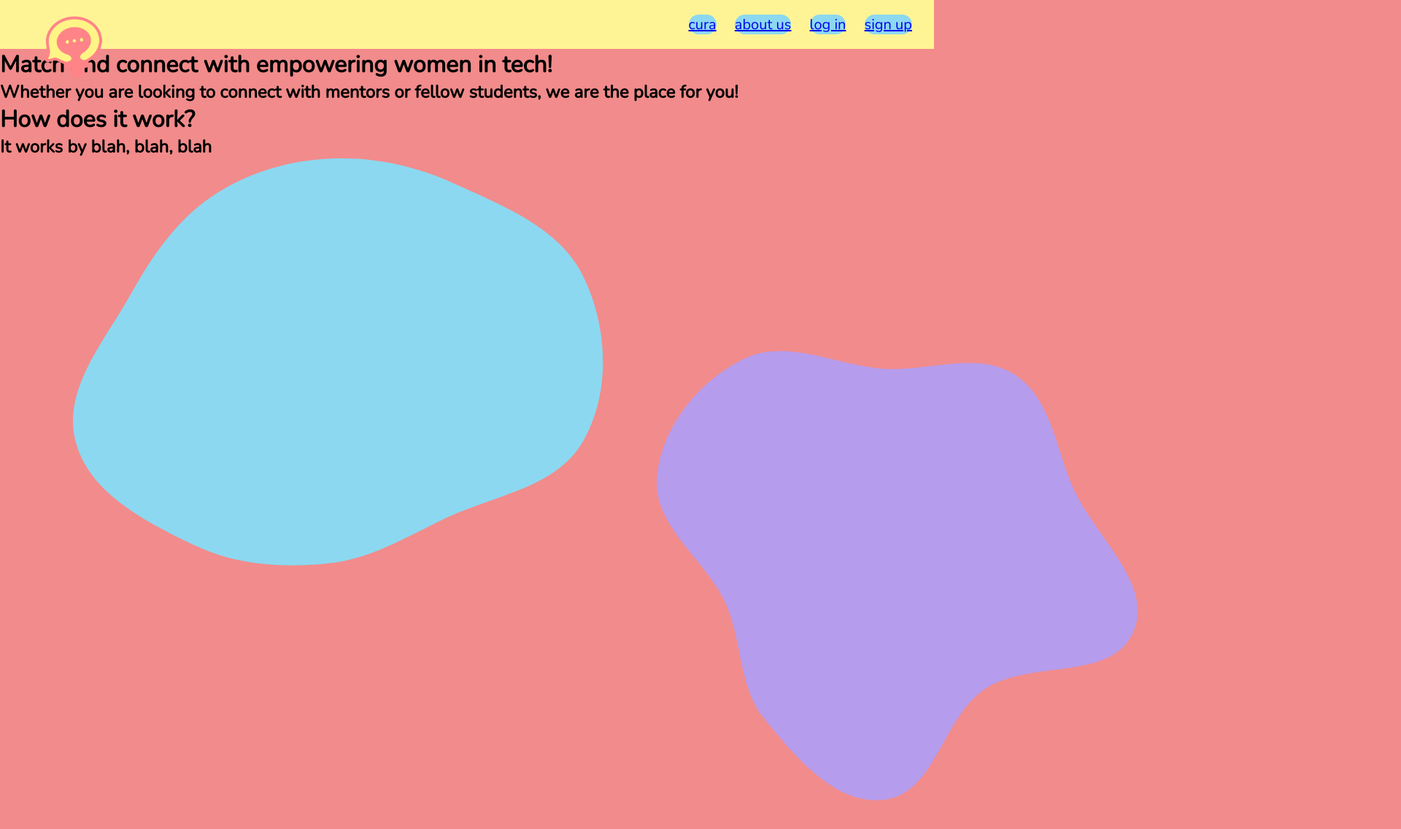
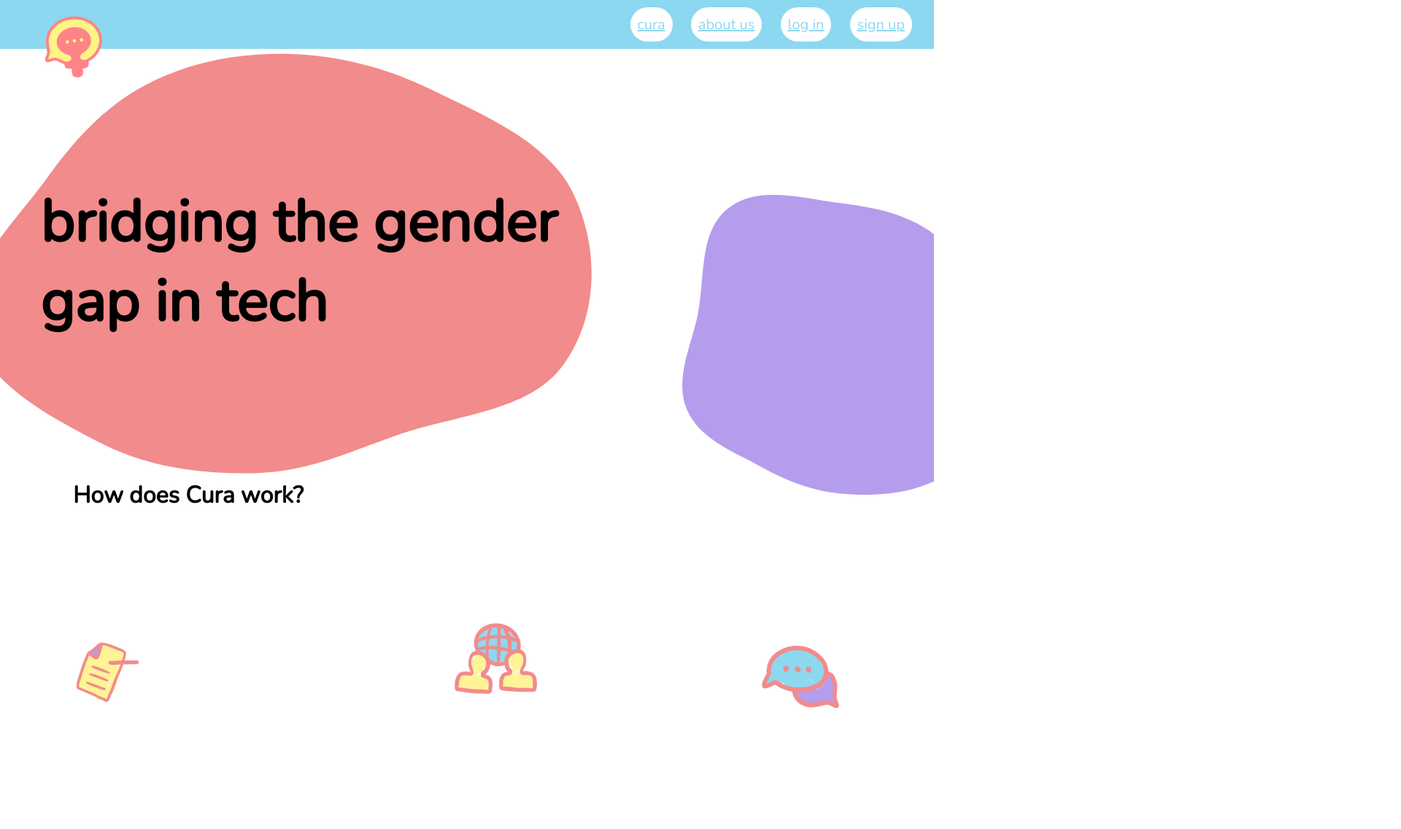
Before and after one commit to lisazhao30/TechNova, a plain HTML site: page home-page.html in a window 1280 px wide. Shown: the top 1136 px of the page at 73% size, 1920 px wide, since content can reach past the window. After the commit the page ends 992 px from the top, so only its background shows below. Drawn offline with nearby package versions, Linux system fonts and the light colour scheme.

Commit message:
Did stuff

```diff
--- a/home-page.css
+++ b/home-page.css
@@ -5,7 +5,7 @@ body {
 }
 
 nav {
-    background-color: #FFF495;
+    background-color: #8CD8F0;
     overflow: hidden;
     position: relative;
     padding: 20px;
@@ -24,11 +24,13 @@ a {
     width: 110px;
     height: 50px;
     margin: 0 10px;
-    background-color: #8CD8F0;
+    background-color: white;
     border-radius: 30px;
     border: 0;
     outline: none;
     cursor: pointer;
+    color: #8CD8F0;
+    padding: 10px;
 }
 
 a:hover {
@@ -44,13 +46,36 @@ a:hover {
     top: 0;
 }
 
-.blue-blob {
+.purple-blob {
     position: relative;
+    bottom: -200px;
+    float: right;
+}
+
+.pink-blob {
+    position: relative;
+    left: 0;
+    top: -20px;
+}
+
+h1 {
+    position: relative;
+}
+
+.header {
+    position: relative;
+}
+
+.headerbackground {
+    position: absolute;
+    top: 250px;
+    left: 55px;
+    font-size: 40px;
+}
+
+
+.description {
+    position: absolute;
+    bottom: 100px;
     left: 100px;
 }
-
-.purple-blob {
-    position: relative;
-    left: 900px;
-    bottom: 300px;
-}
--- a/home-page.html
+++ b/home-page.html
@@ -4,14 +4,14 @@
     <meta charset="UTF-8">
     <meta http-equiv="X-UA-Compatible" content="IE=edge">
     <meta name="viewport" content="width=device-width, initial-scale=1.0">
-    <title>Insert Our Website Name Here</title>
+    <title>Cura</title>
     <link rel="stylesheet" href="home-page.css">
     <link rel="icon" href="./pictures/Untitled_Artwork.png" type="png" />
     <link rel="stylesheet" href="https://fonts.googleapis.com/css2?family=Nunito&display=swap">
 </head>
 <style>
     body {
-        background-color: #F28B8B;
+        background-color: white;
     }
 </style>
 <body>
@@ -22,25 +22,28 @@
         <a href="signup.html">sign up</a>
     </nav>
     <img class="logo" src="logo.png" alt="logo" width="200">
-    <header>
-        <div class="headerbackground">
-            <h1>Match and connect with empowering women in tech!</h1>
-            <h2>Whether you are looking to connect with mentors or fellow students, we are the place for you!</h2>
+    <div class="header">
+        <div class="purple-blob">
+            <svg width="345" height="411" viewBox="0 0 345 411" fill="none" xmlns="http://www.w3.org/2000/svg">
+                <path id="Vector" fill-rule="evenodd" clip-rule="evenodd" d="M216.102 11.2211C261.645 16.8392 307.062 25.4816 343.632 52.8873C379.694 79.9122 398.129 121.2 417.065 161.823C438.725 208.285 477.26 256.42 461.18 305.044C445.101 353.666 387.551 374.669 339.998 394.872C300.841 411.507 258.529 413.188 216.102 409.163C177.388 405.491 142.347 391.583 108.359 372.9C69.5894 351.588 23.0377 334.307 6.16323 293.761C-11.0404 252.424 12.2865 207.607 21.3427 163.815C31.8159 113.172 22.1452 50.3986 63.1322 18.2853C104.135 -13.8404 164.179 4.81593 216.102 11.2211Z" fill="#B69CEC"/>
+            </svg>
         </div>
-    </header>
+        <div class="pink-blob">
+            <svg width="829" height="633" viewBox="0 0 829 633" fill="none" xmlns="http://www.w3.org/2000/svg">
+                <path id="blue-blob" fill-rule="evenodd" clip-rule="evenodd" d="M390.753 26.7432C461.248 27.9194 528.212 45.1707 590.492 75.4153C666.326 112.242 752.023 147.936 785.886 218.63C821.529 293.039 820.628 386.621 771.632 453.568C724.661 517.747 623.873 521.152 543.777 549.441C480.739 571.705 421.897 599.258 353.8 601.142C279.201 603.206 204.573 593.932 139.376 560.631C64.4504 522.361 -22.9722 475.938 -38.802 400.611C-54.5767 325.547 17.3734 262.114 63.2657 198.461C100.193 147.243 141.44 99.7951 200.349 68.906C257.947 38.7044 323.47 25.6206 390.753 26.7432Z" fill="#F28B8B"/>
+            </svg>
+        </div>
+    </div>
+    <div class="headerbackground">
+        <h1>bridging the gender<br>gap in tech</h1>
+    </div>
     <div class="description">
-        <h1>How does it work?</h1>
-        <h2>It works by blah, blah, blah</h2>
+        <h1>How does Cura work?</h1>
     </div>
-    <div class="blue-blob">
-        <svg width="727" height="558" viewBox="0 0 727 558" fill="none" xmlns="http://www.w3.org/2000/svg">
-            <path id="blue-blob" fill-rule="evenodd" clip-rule="evenodd" d="M350.105 0.502186C410.469 -2.72684 468.697 9.71608 523.633 34.9394C590.525 65.6523 665.791 94.6656 698.646 160.532C733.229 229.86 737.607 319.878 699.382 387.266C662.736 451.869 576.713 461.375 509.759 493.524C457.064 518.825 408.248 548.952 350.105 554.974C286.41 561.572 222.065 557.272 164.465 529.291C98.2713 497.135 20.9388 457.913 3.25355 386.478C-14.3701 315.293 43.6828 249.863 79.4346 185.833C108.202 134.312 140.873 86.1477 189.562 52.8099C237.167 20.2141 292.492 3.58408 350.105 0.502186Z" fill="#8CD8F0"/>
-        </svg>
-    </div>
-    <div class="purple-blob">
-        <svg width="660" height="616" viewBox="0 0 660 616" fill="none" xmlns="http://www.w3.org/2000/svg">
-            <path id="purple-blob" fill-rule="evenodd" clip-rule="evenodd" d="M312.995 24.4215C373.438 27.9528 439.1 -0.740833 490.026 32.0072C541.595 65.1689 546.955 135.623 572.555 191.333C602.6 256.714 682.378 320.497 652.722 386.054C622.087 453.773 511.099 421.966 449.445 463.478C391.694 502.362 382.005 605.591 312.995 614.793C245.433 623.801 190.288 556.64 147.271 503.769C111.531 459.843 117.826 398.298 94.7641 346.577C67.3912 285.188 -4.82932 241.078 0.255353 174.055C5.50098 104.91 57.7154 40.333 120.268 10.4042C179.829 -18.0935 247.079 20.5704 312.995 24.4215Z" fill="#B69CEC"/>
-        </svg>
+    <div class="how-it-works">
+        <img class="how1" src="Untitled_Artwork (2) 1.png" alt="how1" width="400">
+        <img class="how2" src="Untitled_Artwork (3) 1.png" alt="how2" width="400">
+        <img class="how3" src="Untitled_Artwork (4) 1.png" alt="how3" width="400">
     </div>
 </body>
 </html>
```
Also changed, not shown: login.html (+2 -2 lines), signup.html (+1 -1 lines), SVG Blobs/Untitled_Artwork (3) 1.svg (added), SVG Blobs/Untitled_Artwork (4) 1.svg (added), SVG Blobs/Vector.svg (added), SVG Blobs/Vector2.svg (added), SVG Blobs/bridging the gender gap in tech.svg (added), Untitled_Artwork (2) 1.png (added), Untitled_Artwork (3) 1.png (added), Untitled_Artwork (4) 1.png (added), match-page.html (deleted), 2 other files.
